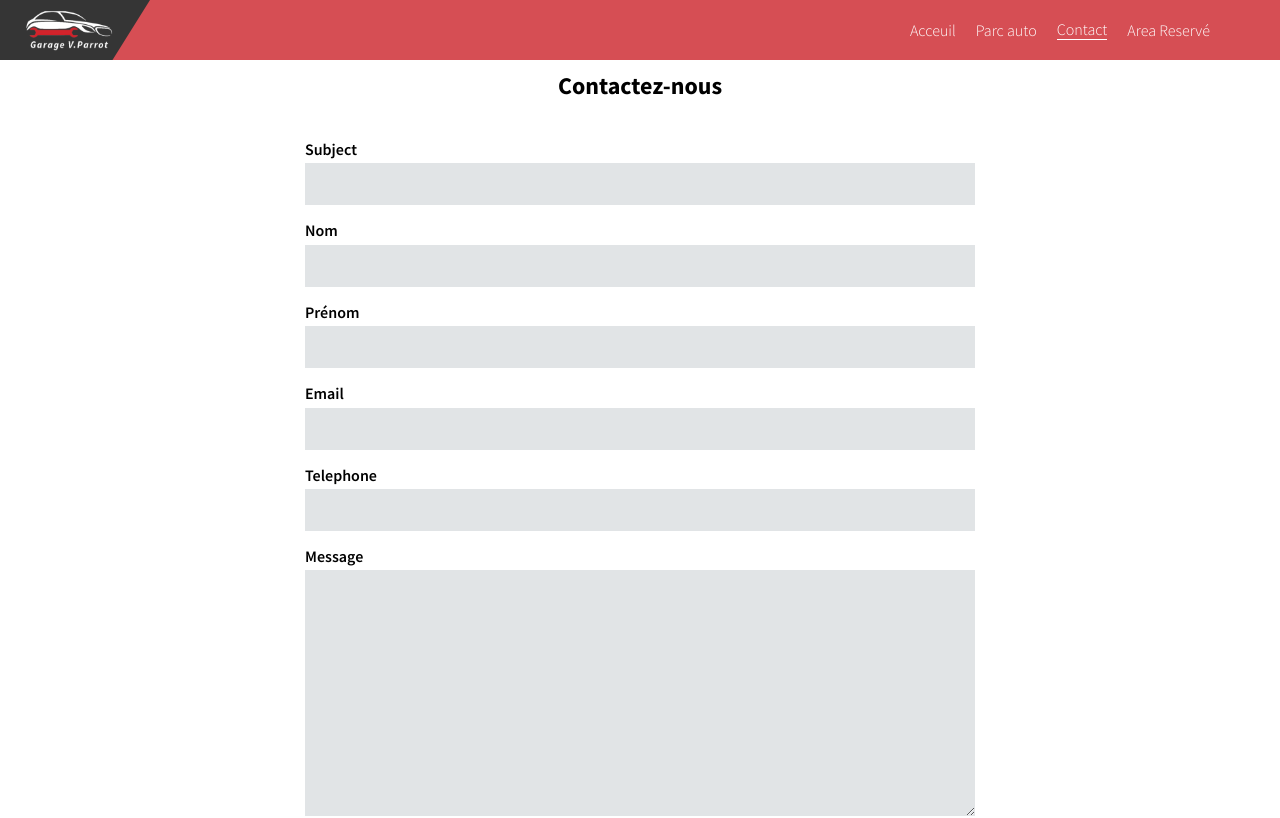
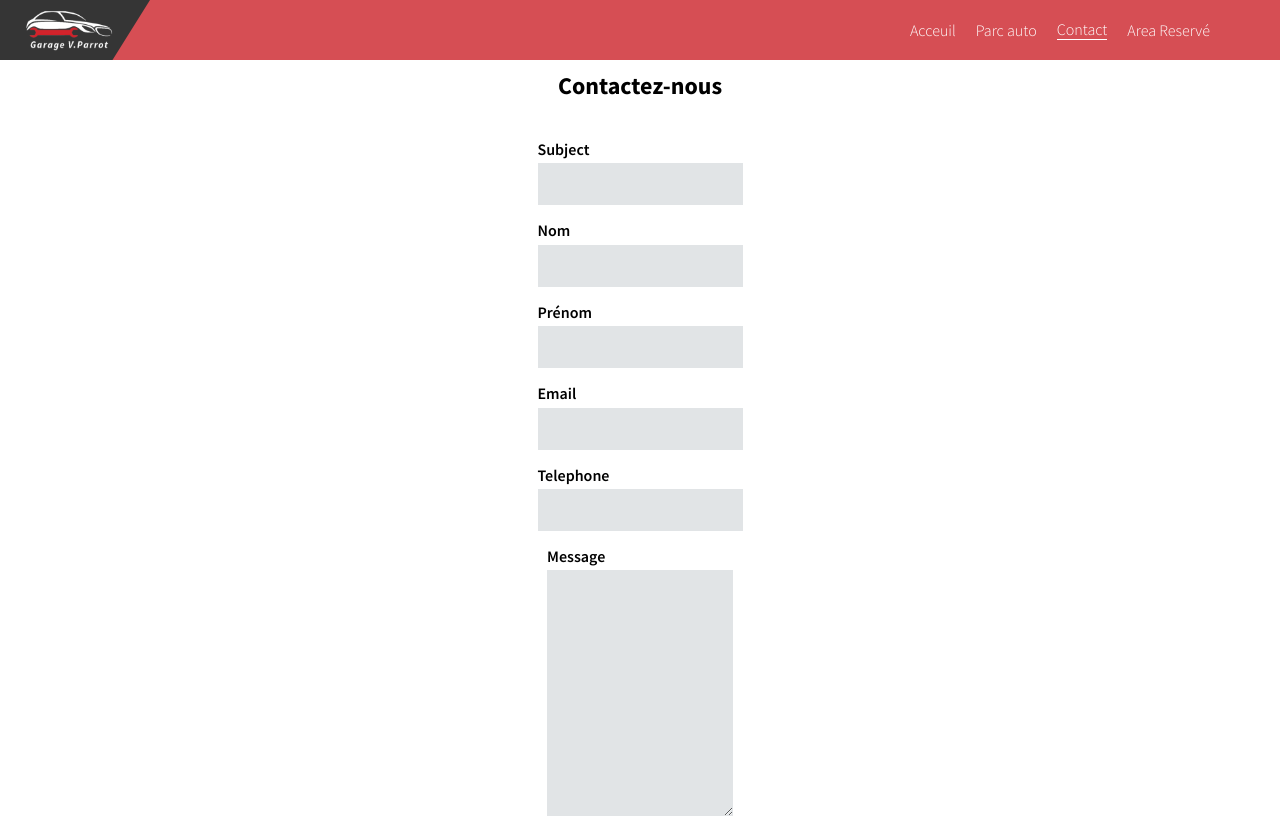
Before and after one commit to MarcoFormante/newGarageVincentParrot, a React (Create React App) app: page /contact in a window 1280 px wide. Shown: the top 818 px of the page. Built offline with nearby package versions, Linux system fonts and the light colour scheme; no server answers.

Commit message:
From inputs : change css style for responsive

```diff
--- a/src/components/pages/Home/AvisSection.js
+++ b/src/components/pages/Home/AvisSection.js
@@ -223,7 +223,7 @@ export const AvisCard = ({name,message,review,style}) => {
 
     return (
         <>
-            <div className={'avis_card'} style={style}>
+            <div className={'avis_card'}  style={style}>
 
                 <span className={'avis_card_name'}>{name}</span>
 
--- a/src/components/pages/admin/Accounts/Accounts.js
+++ b/src/components/pages/admin/Accounts/Accounts.js
@@ -111,13 +111,13 @@ const Accounts = () => {
       <form className='form' onSubmit={handleSubmit}>
         <FormElement
           label={{ for: "email", text: "Email" }}
-          input={{ type: "text", name: "email", id: "email",  onChange: (e) => handleEmail(e), maxLength:60 }} value={email} required={true}
+          input={{ type: "text", name: "email", id: "email",  style : {width:"80vw"},  onChange: (e) => handleEmail(e), maxLength:60 }} value={email} required={true}
         />
         <span className='error-message text-center'>{emailError}</span>
 
         <FormElement
           label={{ for: "password", text: "Password" }}
-          input={{ type: "password", name: "password", id: "password", onChange: (e) => handlePassword(e),maxLength:60 }}  value={password} required={true}
+          input={{ type: "password", name: "password", id: "password", style : {width:"80vw"}, onChange: (e) => handlePassword(e),maxLength:60}}   value={password} required={true}
         />
         <span className='error-message text-center'>{passwordError}</span>
         <input type="submit" className='cta cta--red mar-top-20' value={"Crèer"} />
--- a/src/stylesheets/base/_base.scss
+++ b/src/stylesheets/base/_base.scss
@@ -21,10 +21,14 @@ a{
   text-decoration: none;
 }
 
+
+
 h1{
   margin: 0;
   padding: 0;
 }
+
+
 
 h3.section_title{
   font-size: 24px;
@@ -36,3 +40,8 @@ h3.section_title{
 main{
   min-height: 35vh;
 }
+
+
+body{
+  overflow-x: hidden;
+}
--- a/src/stylesheets/components/_avis-card.scss
+++ b/src/stylesheets/components/_avis-card.scss
@@ -10,6 +10,7 @@
         display: flex;
         gap: 10px;
         overflow-y: hidden;
+        @extend .hidden-scrollbar;
 
     }
 
--- a/src/stylesheets/components/_car-card.scss
+++ b/src/stylesheets/components/_car-card.scss
@@ -5,9 +5,9 @@
 }
 
 
-::-webkit-scrollbar{
-    display: none;
-}
+// ::-webkit-scrollbar{
+//     display: none;
+// }
 
 
 //Arows carousel offers cars
--- a/src/stylesheets/components/_form.scss
+++ b/src/stylesheets/components/_form.scss
@@ -18,7 +18,7 @@
 
                 div{
                     input:not(input[type="checkbox"]),select {
-                        width: 45vw;
+                        width: 40vw;
                     }
                 }
             }
@@ -31,8 +31,6 @@
         }
 
         input:not(input[type="checkbox"],#modal_input,#galleryfileInput),textArea{
-            min-width: 200px;
-            width: 80vw;
             max-width: 670px;
             height: 42px;
             background-color: lighten($light_gray_color,8);
@@ -40,9 +38,11 @@
             appearance: none;
             border: none;
 
+
             @media screen and (max-width:map-get($breakpoints,"medium")) {
                 height: 35px;
                 width: 90vw;
+
             }
         }
 
@@ -91,3 +91,13 @@
     }
 
 }
+
+
+.new_car_details{
+    .inputs_container{
+        input{
+            width: 100px;
+        }
+
+    }
+}
--- a/src/stylesheets/index.css
+++ b/src/stylesheets/index.css
@@ -220,10 +220,6 @@ h2.page_title_home {
   gap: 10px;
 }
 
-::-webkit-scrollbar {
-  display: none;
-}
-
 .arrows_container {
   display: flex;
   justify-content: end;
@@ -474,7 +470,7 @@ h2.page_title_home {
     gap: 40px;
   }
   .form .inputs_container .row_inputs_container div input:not(input[type=checkbox]), .form .inputs_container .row_inputs_container div select {
-    width: 45vw;
+    width: 40vw;
   }
 }
 .form .inputs_container label:not(label[for=modal_input]) {
@@ -482,8 +478,6 @@ h2.page_title_home {
   font-weight: 600;
 }
 .form .inputs_container input:not(input[type=checkbox], #modal_input, #galleryfileInput), .form .inputs_container textArea {
-  min-width: 200px;
-  width: 80vw;
   max-width: 670px;
   height: 42px;
   background-color: #e1e4e6;
@@ -537,6 +531,10 @@ h2.page_title_home {
 .form .row {
   display: flex;
   flex-direction: row;
+}
+
+.new_car_details .inputs_container input {
+  width: 100px;
 }
 
 .delete-icon {
@@ -1494,6 +1492,7 @@ input[name=img-thumb] {
 }
 .new_car_equip_list .row {
   gap: 10px;
+  margin-top: 20px;
 }
 .new_car_gallery {
   margin-top: 20px;
@@ -2077,7 +2076,7 @@ ul li {
   border-collapse: collapse;
   min-width: 318px;
   padding: 20px;
-  min-width: 300px;
+  min-width: 50vw;
   margin-bottom: 50px;
   text-align: center;
 }
@@ -2107,6 +2106,10 @@ ul li {
   margin: auto;
 }
 
+.hidden-scrollbar::-webkit-scrollbar, .avis_cards_container_inner::-webkit-scrollbar, .details_carousel_container::-webkit-scrollbar {
+  display: none;
+}
+
 html {
   box-sizing: border-box;
 }
@@ -2136,4 +2139,8 @@ h3.section_title {
 
 main {
   min-height: 35vh;
+}
+
+body {
+  overflow-x: hidden;
 }/*# sourceMappingURL=index.css.map */
--- a/src/stylesheets/pages/_car-details.scss
+++ b/src/stylesheets/pages/_car-details.scss
@@ -105,6 +105,7 @@ transition: left 0.3s  ease-in-out;
     overflow-y: hidden;
     width: 90vw;
     margin: auto;
+    @extend .hidden-scrollbar;
 
     @media screen and (max-width:map-get($breakpoints,"medium")) {
         width: 100vw;
--- a/src/stylesheets/pages/_new-car.scss
+++ b/src/stylesheets/pages/_new-car.scss
@@ -70,6 +70,7 @@ input[name=img-thumb]{
         min-width: 250px;
         .row{
             gap: 10px;
+            margin-top: 20px;
         }
 
     }
--- a/src/stylesheets/vendors/_normalize.scss
+++ b/src/stylesheets/vendors/_normalize.scss
@@ -307,6 +307,9 @@ textarea {
   font: inherit; /* 2 */
 }
 
+
+
+
 /* Interactive
    ========================================================================== */
 
```
Also changed, not shown: src/stylesheets/base/_helpers.scss (+8 -2 lines), src/stylesheets/index.scss (line endings or trailing spaces), 1 other file (tests, documents, lock files or other folders).
